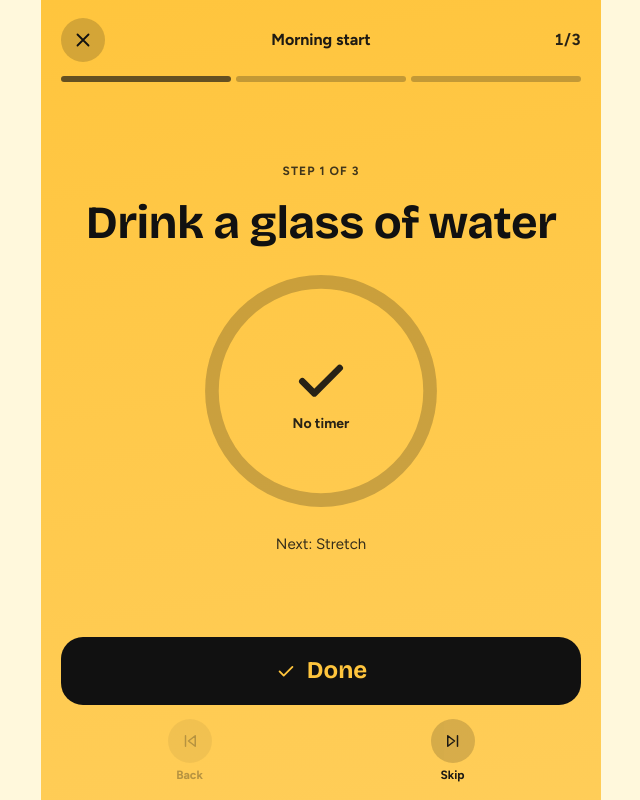
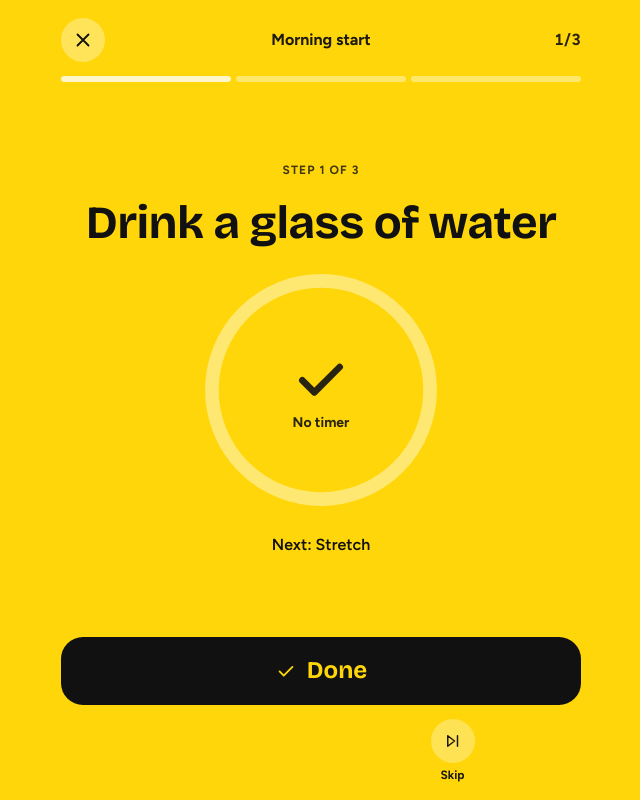
Before and after one commit to ahl1989/routines, a plain HTML site: page index.html in a window 1280 px wide. Both pictures are taken after a click on the button "Start". Shown: the whole page, without its empty margins (319-959 px from the left). Drawn offline with Linux system fonts and the light colour scheme.

Commit message:
Use vivid flat fills and bright controls; match page background to the runner color
Co-Authored-By: Claude Sonnet 5.5 <noreply@anthropic.com>
Claude-Session: https://claude.ai/code/session_01NYcTLXAZp7nNGrEsK21gDz

```diff
--- a/css/app.css
+++ b/css/app.css
@@ -186,7 +186,7 @@ button:disabled{opacity:.35;cursor:default}
 .segs i.d{background:var(--on)}
 .segs i.c{background:var(--a65)}
 .rbody{flex:1;display:flex;flex-direction:column;align-items:center;justify-content:center;text-align:center;gap:18px;padding:16px 24px}
-.rbody .eyebrow{color:var(--a80)}
+.rbody .eyebrow{color:var(--on);opacity:.8}
 .rstep{font-size:clamp(32px,9vw,46px);font-weight:700;overflow-wrap:anywhere;line-height:1.08}
 .ring{position:relative;width:min(68vw,250px);aspect-ratio:1}
 .ring svg{width:100%;height:100%;display:block}
@@ -197,14 +197,14 @@ button:disabled{opacity:.35;cursor:default}
 .tsub{font-size:14px;font-weight:700;opacity:.9;min-height:20px}
 .ring.up .rfg{animation:blink 1s ease-in-out infinite}
 .ring .still{opacity:.9}
-.next{opacity:.85;font-size:15px;overflow-wrap:anywhere;max-width:100%}
+.next{opacity:1;font-weight:600;font-size:16px;overflow-wrap:anywhere;max-width:100%}
 .rctl{padding:0 20px calc(16px + var(--sab));display:flex;flex-direction:column;gap:14px}
 .bigdone{min-height:68px;border-radius:22px;background:var(--on);color:var(--rc);font-family:var(--font-display);font-size:24px;font-weight:700;display:flex;align-items:center;justify-content:center;gap:10px;width:100%}
 .bigdone.pulse{animation:pulse 1s ease-in-out infinite}
 .tools{display:flex;justify-content:space-around;gap:6px}
 .tool{display:flex;flex-direction:column;align-items:center;gap:4px;min-width:64px;min-height:56px;font-size:12px;font-weight:700;color:var(--on);opacity:.95;justify-content:center}
 .tool span.c{width:44px;height:44px;border-radius:50%;background:var(--a18);display:grid;place-items:center;font-weight:800;font-size:13px}
-.tool:disabled{opacity:.3}
+.tool:disabled{visibility:hidden}
 @keyframes pulse{50%{transform:scale(1.03)}}
 @keyframes blink{50%{opacity:.35}}
 
--- a/js/app.js
+++ b/js/app.js
@@ -8,12 +8,12 @@ const COLORS = {teal:"#0f766e", blue:"#1d4ed8", indigo:"#4f46e5", plum:"#86198f"
 const COLOR_KEYS = Object.keys(COLORS);
 /* Each palette recolors the routine colors, the accent and the text color used on top of them. */
 const PALETTES = {
-  sunny:    {name:"Sunny",    on:"#111111", gp:"86%", gmix:"#ffffff", accent:["#4338ca","#ffd23f"], ink:["#ffffff","#111111"],
+  sunny:    {name:"Sunny",    on:"#111111", gp:"100%", gmix:"#ffffff", accent:["#4338ca","#ffd60a"], ink:["#ffffff","#111111"],
              chrome:{bg:"#fff8dc", s2:"#fbeeb0", line:"#ebdc9a", muted:"#4f4a38", ink:"#14110a"},
-             colors:{teal:"#4fe3c1", blue:"#5cc8ff", indigo:"#b79cff", plum:"#ff8fd0", rose:"#ff7a7a", clay:"#ffc53d", green:"#a3e635", slate:"#ff9f43"}},
-  confetti: {name:"Confetti", on:"#061430", gp:"86%", gmix:"#ffffff", accent:["#9d174d","#ff8ac2"], ink:["#ffffff","#061430"],
+             colors:{teal:"#35f0b0", blue:"#3fc1ff", indigo:"#b388ff", plum:"#ff7eb6", rose:"#ff7a70", clay:"#ffd60a", green:"#b6f23a", slate:"#ff9f1c"}},
+  confetti: {name:"Confetti", on:"#061430", gp:"100%", gmix:"#ffffff", accent:["#9d174d","#ff7eb6"], ink:["#ffffff","#061430"],
              chrome:{bg:"#eaf6ff", s2:"#d4eafb", line:"#bfddf3", muted:"#3e4c66", ink:"#0a1f44"},
-             colors:{teal:"#4fe3d5", blue:"#6ccbff", indigo:"#b794f6", plum:"#ff8ac2", rose:"#ff7f7f", clay:"#ff9f43", green:"#6ee7a0", slate:"#ffd93d"}},
+             colors:{teal:"#2de2e6", blue:"#4cc3ff", indigo:"#b388ff", plum:"#ff7eb6", rose:"#ff7a70", clay:"#ff9f1c", green:"#4be58a", slate:"#ffd60a"}},
   bright:   {name:"Bright",   on:"#111827", gp:"82%", gmix:"#000000", accent:["#111827","#facc15"], ink:["#ffffff","#111111"], colors:{teal:"#2dd4bf", blue:"#60a5fa", indigo:"#a78bfa", plum:"#e879f9", rose:"#fb7185", clay:"#fb923c", green:"#4ade80", slate:"#facc15"}},
   ocean:    {name:"Ocean",    on:"#ffffff", gp:"62%", gmix:"#000000", accent:["#0f766e","#2dd4bf"], ink:["#ffffff","#06201b"], colors:{teal:"#0f766e", blue:"#1d4ed8", indigo:"#4f46e5", plum:"#86198f", rose:"#be123c", clay:"#b45309", green:"#15803d", slate:"#334155"}},
   sunset:   {name:"Sunset",   on:"#ffffff", gp:"60%", gmix:"#000000", accent:["#c2410c","#fb923c"], ink:["#ffffff","#2a1204"], colors:{teal:"#9d174d", blue:"#b91c1c", indigo:"#be123c", plum:"#86198f", rose:"#a16207", clay:"#c2410c", green:"#78350f", slate:"#44403c"}},
@@ -149,7 +149,7 @@ function applyPalette() {
   st.setProperty("--accent", P.accent[d]); st.setProperty("--accent-ink", P.ink[d]);
   const ch = !d && P.chrome;
   [["--bg", "bg"], ["--surface-2", "s2"], ["--line", "line"], ["--muted", "muted"], ["--ink", "ink"]].forEach(([v, k]) => { if (ch) st.setProperty(v, ch[k]); else st.removeProperty(v); });
-  [[10, .1], [14, .14], [16, .16], [18, .18], [22, .22], [25, .25], [50, .5], [65, .65], [80, .8]].forEach(([k, a]) => st.setProperty("--a" + k, rgba(P.on, a)));
+  [[10, .16], [14, .22], [16, .24], [18, .32], [22, .42], [25, .4], [50, .6], [65, .78], [80, .9]].forEach(([k, a]) => st.setProperty("--a" + k, rgba("#ffffff", a)));
 }
 function applyTheme() {
   const t = state.settings.theme, root = document.documentElement;
@@ -159,8 +159,10 @@ function applyTheme() {
 function syncThemeColor() {
   const meta = document.querySelector('meta[name="theme-color"]');
   if (!meta) return;
-  if ((view === "run" || view === "done") && run) meta.setAttribute("content", COLORS[run.color] || COLORS.teal);
-  else meta.setAttribute("content", getComputedStyle(document.body).backgroundColor);
+  const running = (view === "run" || view === "done") && run;
+  document.documentElement.style.backgroundColor = running ? (COLORS[run.color] || COLORS.teal) : "";
+  document.body.style.backgroundColor = running ? (COLORS[run.color] || COLORS.teal) : "";
+  meta.setAttribute("content", running ? (COLORS[run.color] || COLORS.teal) : getComputedStyle(document.body).backgroundColor);
 }
 
 /* ================= views ================= */
```
